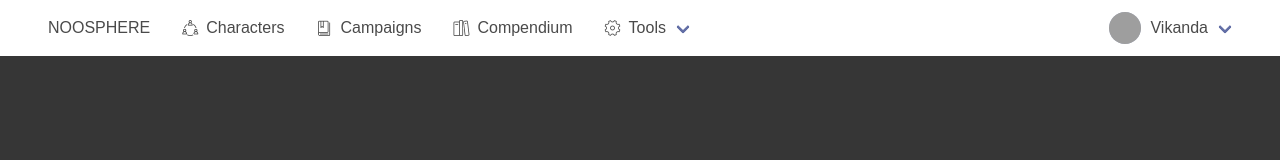
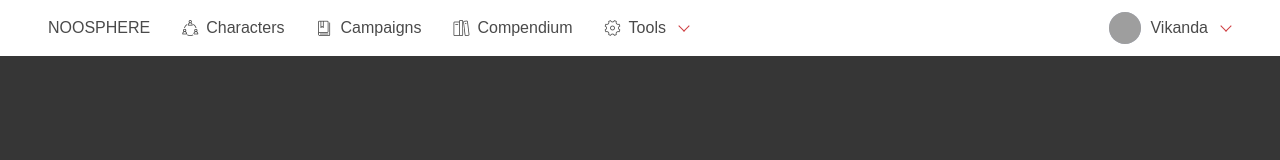
Before and after one commit to vikandagonzales/noosphere, a React (Create React App) app: page / in a window 1280 px wide. Shown: the top 160 px of the page. Built offline with nearby package versions, Linux system fonts and the light colour scheme; grey boxes are pictures that could not be loaded.

Commit message:
changed colors and arrows for header

```diff
--- a/src/stylesheets/sass/components/header.scss
+++ b/src/stylesheets/sass/components/header.scss
@@ -1,5 +1,5 @@
 .navbar {
-  padding: 0 2rem;
+  padding: 0 $navbar-padding-horizontal;
 
   .navbar-item:not(.has-dropdown) {
     padding: .5rem 1rem;
--- a/src/stylesheets/sass/custom.scss
+++ b/src/stylesheets/sass/custom.scss
@@ -1,8 +1,8 @@
 // HEADER
 $navbar-height: 3.5rem;
+$navbar-padding-horizontal: 2rem;
 $navbar-item-img-max-height: 2rem;
-$navbar-dropdown-border-top: 1px solid $mist;
-$navbar-dropdown-arrow: $primary;
+$navbar-dropdown-arrow: $link;
 
 // FOOTER
 $footer-padding: 3rem 2rem 3rem;
--- a/src/stylesheets/sass/theme.scss
+++ b/src/stylesheets/sass/theme.scss
@@ -20,3 +20,11 @@ body {
     overflow-y: auto;
   }
 }
+
+.navbar-link:not(.is-arrowless)::after,
+.select:not(.is-multiple):not(.is-loading)::after {
+  height: .5rem;
+  width: .5rem;
+  border-width: 1px;
+  border-radius: 0;
+}
```
Also changed, not shown: src/stylesheets/sass/variables.scss (+6 -2 lines), src/stylesheets/css/main.css.
